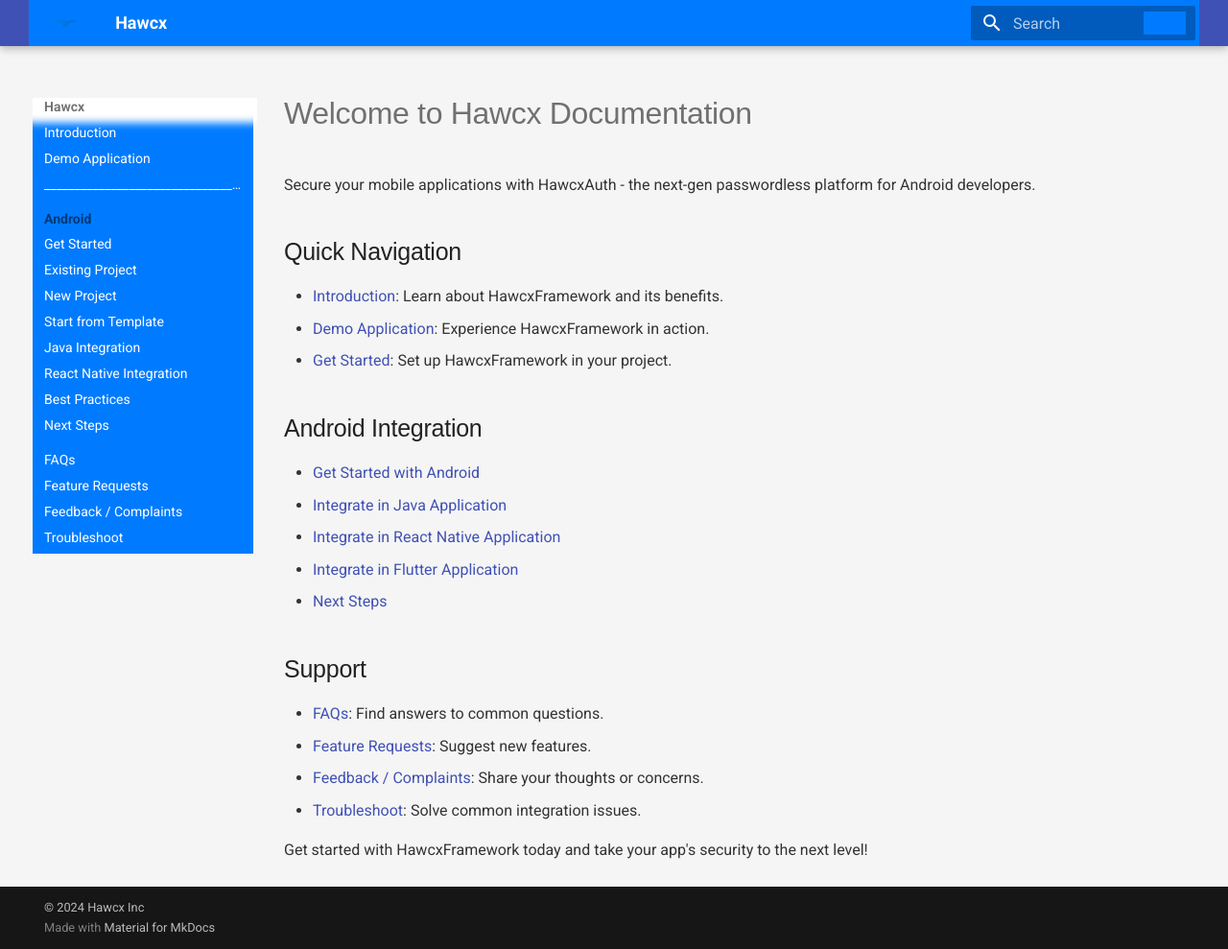
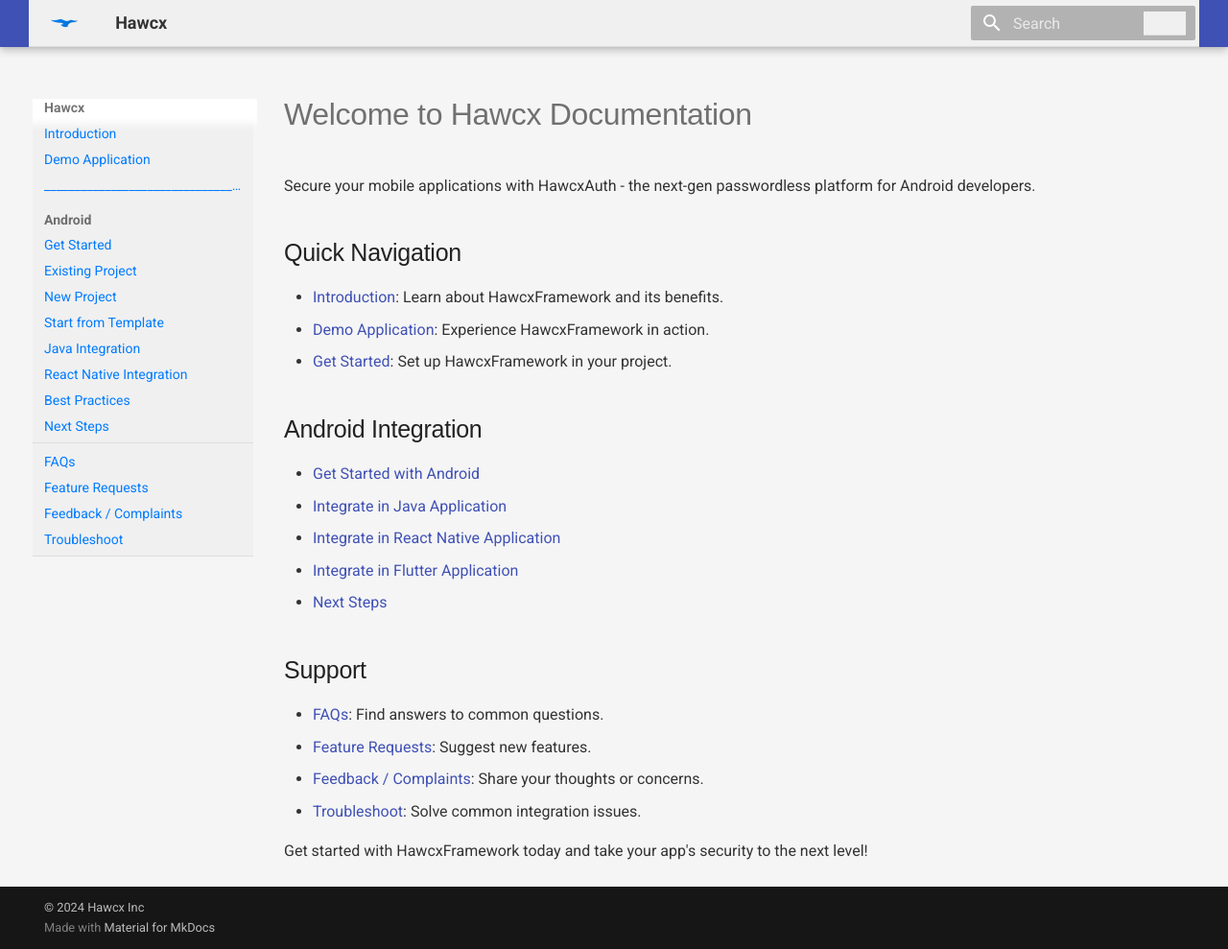
Before and after one commit to hawcx/sdk_docs, an MkDocs documentation site: the page built from docs/index.md, in a window 1280 px wide and 989 px high. Shown: the whole window at 96% size. Built offline with MkDocs 1.6.1 and Material for MkDocs 9.7.7, drawn with Linux system fonts in a browser that asks for light colours.

Commit message:
Update custom.css

```diff
--- a/docs/css/custom.css
+++ b/docs/css/custom.css
@@ -29,28 +29,30 @@ a:hover {
 
 /* Navigation */
 nav {
-  background-color: #007bff; /* Blue background for navigation */
-  color: #fff; /* White text */
+  background-color: #f0f0f0; /* Light grey background for navigation */
+  color: #333; /* Dark grey text for better readability */
+  border-bottom: 1px solid #ddd; /* Optional: add a subtle border for separation */
 }
 
 nav a {
-  color: #fff; /* Ensure links in navigation are white */
+  color: #007bff; /* Blue color for links to match your logo */
 }
 
 .nav-item {
   padding: 15px 20px;
   display: inline-block;
-  color: #fff; /* White text for nav items */
+  color: #333; /* Dark grey text for nav items */
 }
 
 .nav-item:hover {
-  background-color: #0056b3; /* Darker blue on hover */
+  background-color: #e0e0e0; /* Slightly darker grey on hover */
+  color: #007bff; /* Blue text on hover */
 }
 
 /* Navigation Separator */
 .nav-separator {
   height: 4px;
-  background-color: rgba(255, 255, 255, 0.3); /* Subtle white separator */
+  background-color: rgba(0, 0, 0, 0.1); /* Subtle black separator */
   margin: 10px 0; /* Margin top and bottom for spacing */
 }
 
```
